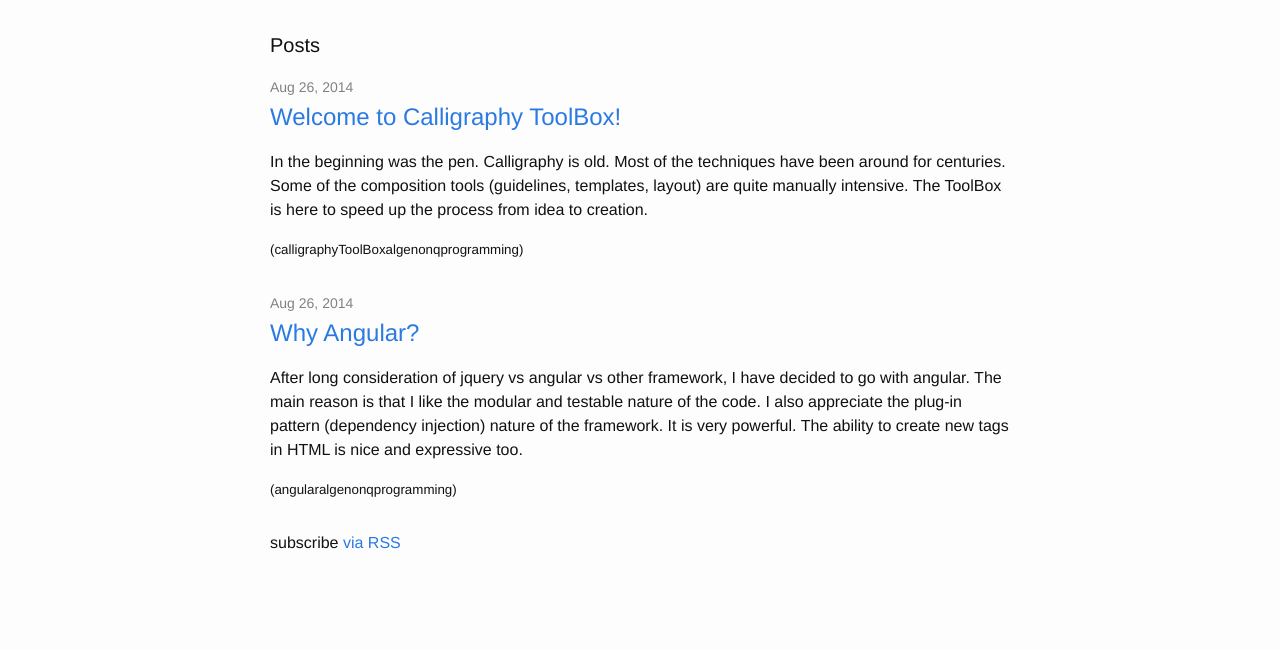
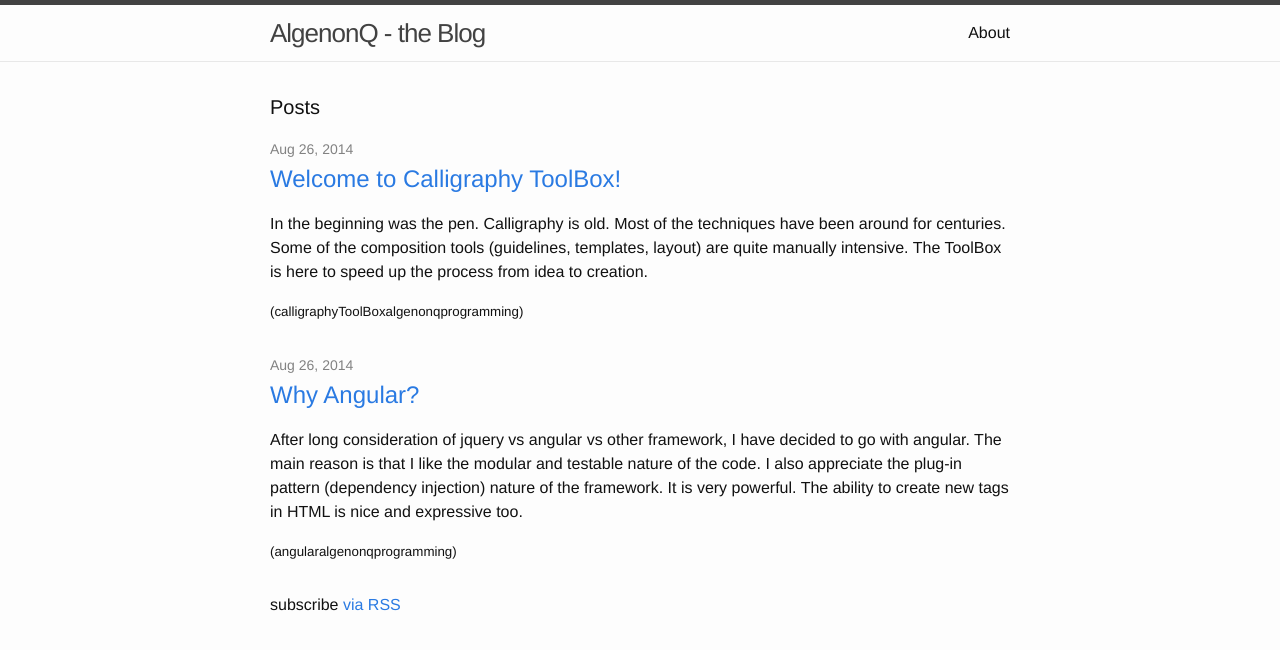
Before and after one commit to algenonq/algenonq.github.io, a Jekyll site: the page built from index.html, in a window 1280 px wide. Shown: the top 650 px of the page. Built offline with Jekyll 4.4.1, drawn with Linux system fonts in a browser that asks for light colours.

Commit message:
removed dodgy font
removed sag from header as it was rendering full screen in chrome

```diff
--- a/_includes/header.html
+++ b/_includes/header.html
@@ -6,11 +6,6 @@
 
     <nav class="site-nav">
       <a href="#" class="menu-icon">
-        <svg viewBox="0 0 18 15">
-          <path fill="#424242" d="M18,1.484c0,0.82-0.665,1.484-1.484,1.484H1.484C0.665,2.969,0,2.304,0,1.484l0,0C0,0.665,0.665,0,1.484,0 h15.031C17.335,0,18,0.665,18,1.484L18,1.484z"/>
-          <path fill="#424242" d="M18,7.516C18,8.335,17.335,9,16.516,9H1.484C0.665,9,0,8.335,0,7.516l0,0c0-0.82,0.665-1.484,1.484-1.484 h15.031C17.335,6.031,18,6.696,18,7.516L18,7.516z"/>
-          <path fill="#424242" d="M18,13.516C18,14.335,17.335,15,16.516,15H1.484C0.665,15,0,14.335,0,13.516l0,0 c0-0.82,0.665-1.484,1.484-1.484h15.031C17.335,12.031,18,12.696,18,13.516L18,13.516z"/>
-        </svg>
       </a>
 
       <div class="trigger">
--- a/_layouts/default.html
+++ b/_layouts/default.html
@@ -4,6 +4,8 @@
   {% include head.html %}
 
   <body>
+
+   {% include header.html %}
 
     <div class="page-content">
       <div class="wrapper">
```
